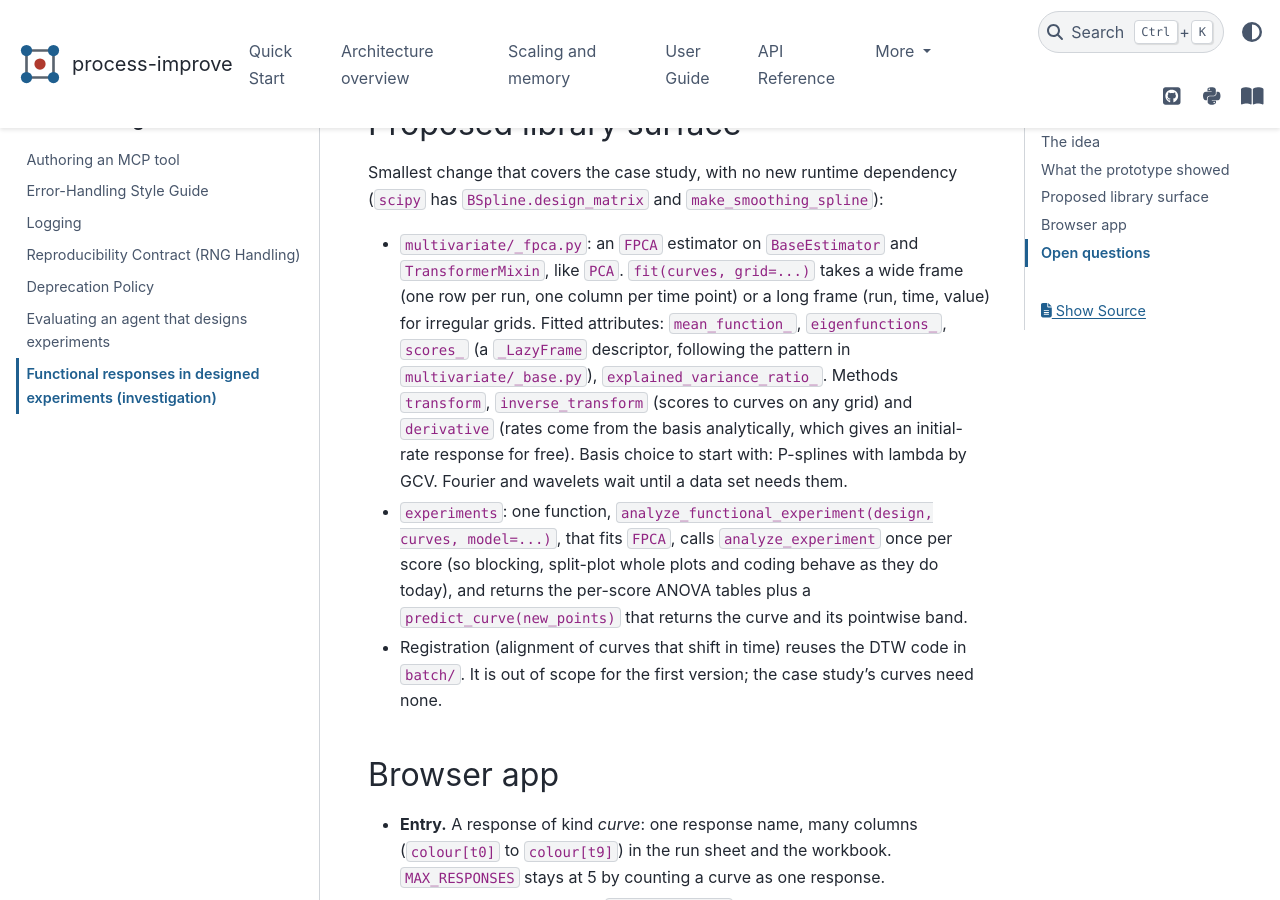
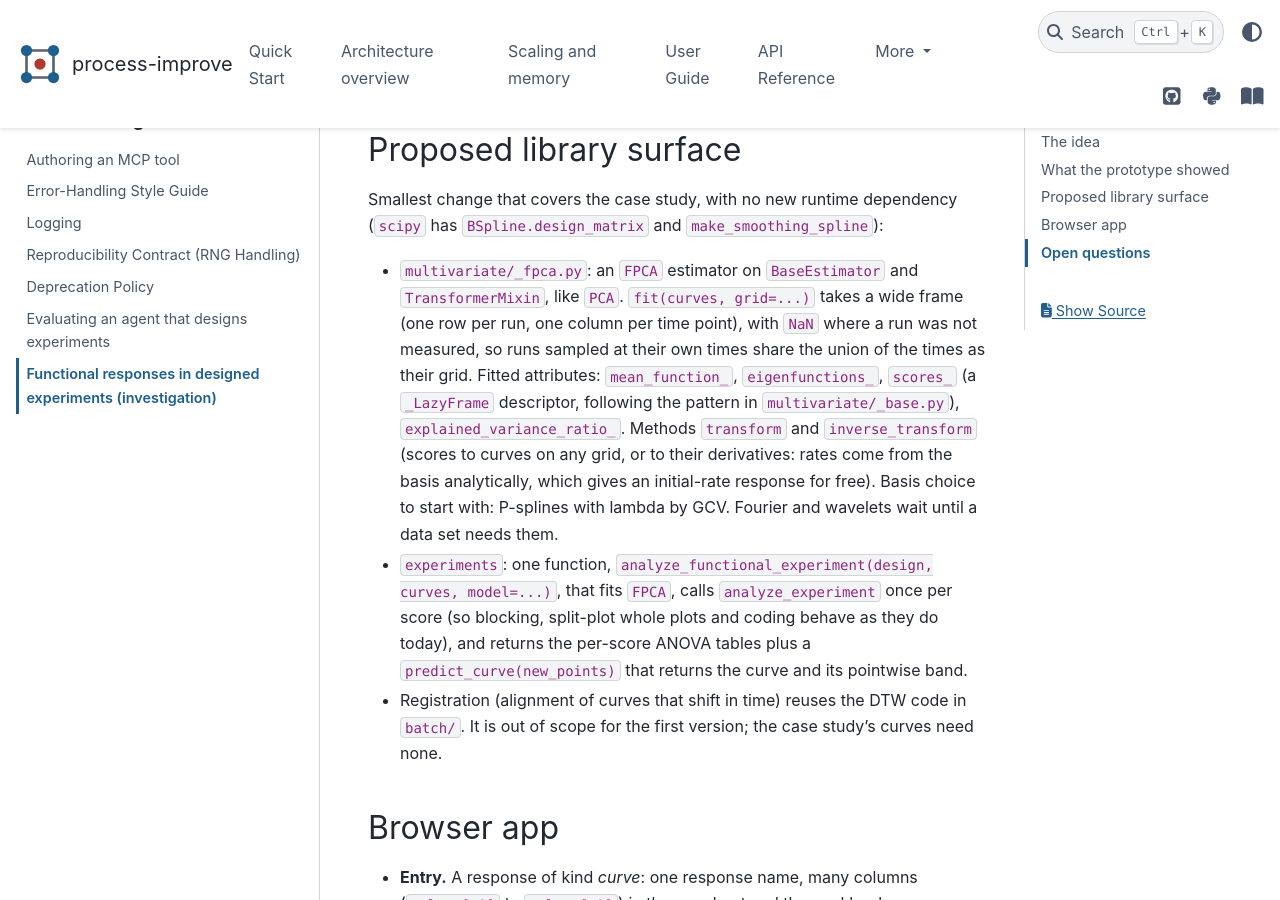
Before and after one commit to kgdunn/process-improve, a Sphinx documentation site: the page built from docs/development/functional_doe.rst, in a window 1280 px wide and 900 px high, scrolled down 3040 px. Built offline with Sphinx 7.4.7 and the PyData theme 0.15.4, drawn with Linux system fonts in a browser that asks for light colours; some of the changed text lies outside the part shown.

Commit message:
Document FPCA in the API reference and the changelog
Co-Authored-By: Claude Opus 5.5 <noreply@anthropic.com>
Claude-Session: https://claude.ai/code/session_01S4nNrRF5N6TZRxp8gAqxGx

```diff
--- a/docs/development/functional_doe.rst
+++ b/docs/development/functional_doe.rst
@@ -1,9 +1,10 @@
 Functional responses in designed experiments (investigation)
 ============================================================
 
-Status: investigation. Nothing here is implemented yet. This note records how functional
-principal component analysis (FPCA) could be added to ``process_improve`` for designed
-experiments, and to the browser app, and what a prototype on the book's case study showed.
+Status: the ``FPCA`` estimator of the first bullet under "Proposed library surface" is
+implemented as :class:`process_improve.multivariate.FPCA`; the rest is proposed. This note records
+how functional principal component analysis (FPCA) could be added to ``process_improve`` for
+designed experiments, and to the browser app, and what a prototype on the book's case study showed.
 
 The idea
 --------
@@ -115,11 +116,12 @@ Smallest change that covers the case study, with no new runtime dependency (``sc
 
 * ``multivariate/_fpca.py``: an ``FPCA`` estimator on ``BaseEstimator`` and ``TransformerMixin``,
   like ``PCA``. ``fit(curves, grid=...)`` takes a wide frame (one row per run, one column per
-  time point) or a long frame (run, time, value) for irregular grids. Fitted attributes:
-  ``mean_function_``, ``eigenfunctions_``, ``scores_`` (a ``_LazyFrame`` descriptor, following the
-  pattern in ``multivariate/_base.py``), ``explained_variance_ratio_``. Methods ``transform``,
-  ``inverse_transform`` (scores to curves on any grid) and ``derivative`` (rates come from the basis
-  analytically, which gives an initial-rate response for free).
+  time point), with ``NaN`` where a run was not measured, so runs sampled at their own times share
+  the union of the times as their grid. Fitted attributes: ``mean_function_``,
+  ``eigenfunctions_``, ``scores_`` (a ``_LazyFrame`` descriptor, following the pattern in
+  ``multivariate/_base.py``), ``explained_variance_ratio_``. Methods ``transform`` and
+  ``inverse_transform`` (scores to curves on any grid, or to their derivatives: rates come from the
+  basis analytically, which gives an initial-rate response for free).
   Basis choice to start with: P-splines with lambda by GCV. Fourier and wavelets wait until a data
   set needs them.
 * ``experiments``: one function, ``analyze_functional_experiment(design, curves, model=...)``, that
```
Also changed, not shown: changelog.d/2026-11-02-fpca-estimator.added.md (added, +9 -0 lines), docs/api/multivariate.rst (+13 -0 lines).
